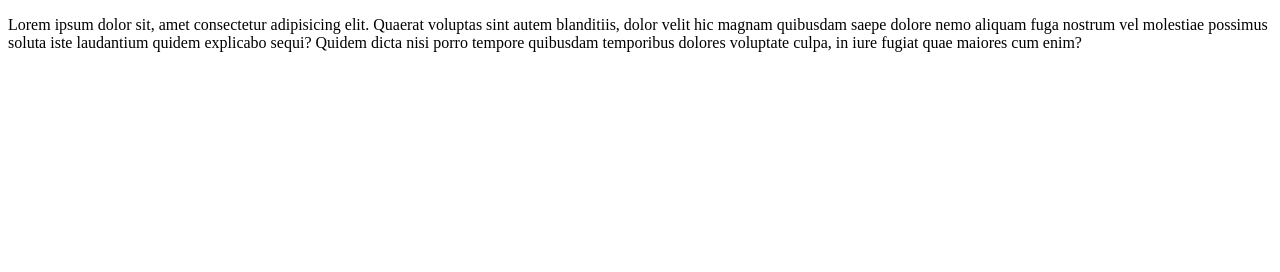
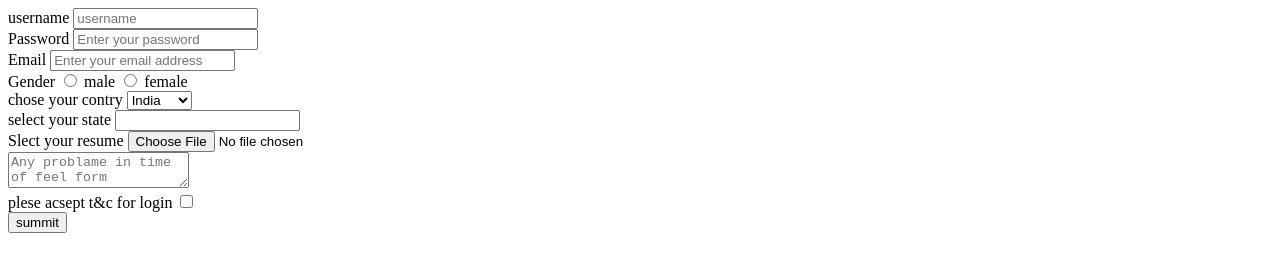
Before and after one commit to prahladpatidar/firstrepo, a plain HTML site: page index.html in a window 1280 px wide. Drawn offline with Linux system fonts and the light colour scheme.

Commit message:
Update index.html

```diff
--- a/index.html
+++ b/index.html
@@ -3,9 +3,51 @@
 <head>
     <meta charset="UTF-8">
     <meta name="viewport" content="width=device-width, initial-scale=1.0">
-    <title>prahlad</title>
+    <title>Prahlad patidar</title>
+    <link rel="stylesheet" href="style.css">
 </head>
 <body>
-    <p>Lorem ipsum dolor sit, amet consectetur adipisicing elit. Quaerat voluptas sint autem blanditiis, dolor velit hic magnam quibusdam saepe dolore nemo aliquam fuga nostrum vel molestiae possimus soluta iste laudantium quidem explicabo sequi? Quidem dicta nisi porro tempore quibusdam temporibus dolores voluptate culpa, in iure fugiat quae maiores cum enim?</p>
+
+        <form action="/lajlaj">
+
+            <label for="username">username</label>
+            <input type="text" name="username" id="username" placeholder="username">
+            <br>
+            <label for="password">Password</label>
+            <input type="password" id="password" placeholder="Enter your password">
+            <br>
+            <label for="email">Email</label>
+            <input type="email" id="email" placeholder="Enter your email address">
+            <br>
+            <label for="gender">Gender</label>
+            <input type="radio" id="male" name="gender"  value="male">
+            <label for="male">male</label>
+            <input type="radio" id="female" name="gender"  value="female">
+            <label for="female">female</label>
+            <br>
+            <label for="contry">chose your contry</label>
+            <select name="" id="contry">
+                <option value="india">India</option>
+                <option value="US">US</option>
+                <option value="Chaina">Chaina</option>
+            </select>
+            <br>
+            <label for="state">select your state</label>
+            <input type="text" id="state" name="state" list="countries">
+            <datalist id="countries">
+                <option value="rajstan">Rajstan</option>
+                <option value="mp"> madya pradesh</option>
+            </datalist>
+            <br>
+            <label for="resume">Slect your resume</label>
+            <input type="file" id="resume">
+            <br>
+            <textarea name="problame" id="problame" placeholder="Any problame in time of feel form"></textarea>
+            <br>
+            <label for="t&c">plese acsept t&c for login </label>
+            <input type="checkbox" id="t&c">
+            <br>
+            <button>summit</button>
+        </form>
 </body>
 </html>
```
